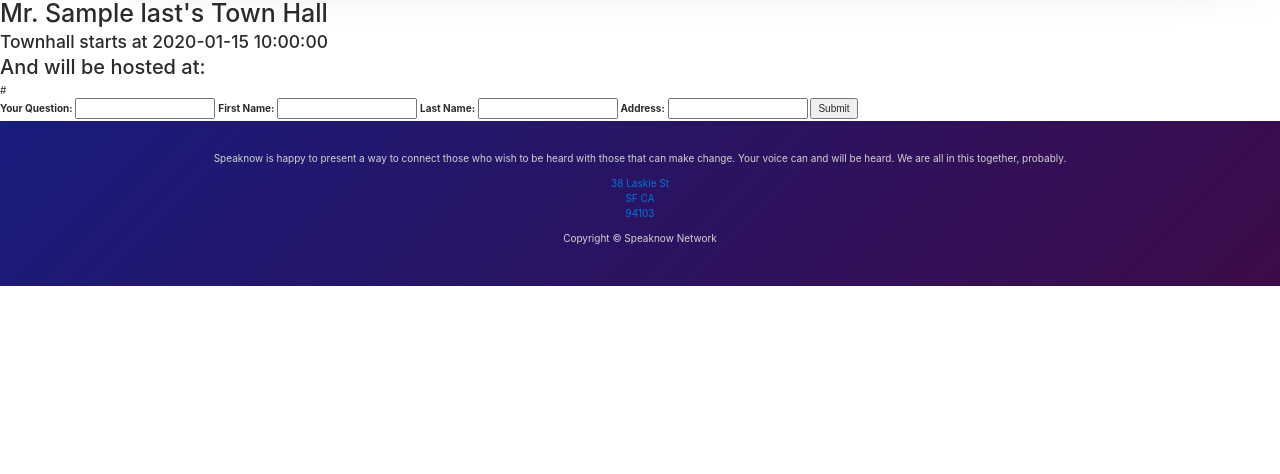
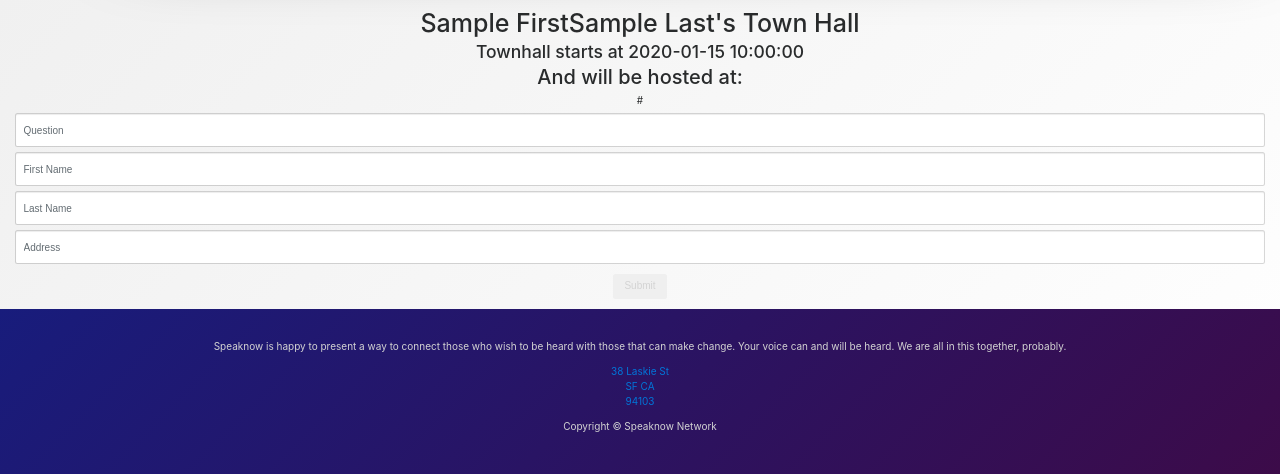
Before and after one commit to andrewmundy/townhall, a Python web app: template templates/show.html in a window 1280 px wide. Shown: the part 358-832 px from the top of the page. Before the commit the page ends 644 px from the top, so only its background shows below. Run offline with Jinja, Linux system fonts and the light colour scheme; the template is opened without the code that fills it: most values are stand-ins (such as "Sample title", 1, 10 or a date in 2020); some libraries are stand-ins or nearby versions.

Commit message:
final styling

```diff
--- a/static/css.css
+++ b/static/css.css
@@ -1,4 +1,5 @@
 body {
+    background: linear-gradient(135deg, rgba(237,237,237,1) 0%,rgba(255,255,255,1) 100%);
 }
 .empty{
     margin:1rem;
@@ -12,6 +13,9 @@ body {
 }
 .lead{
     color:lightgray;
+}
+h1{
+    text-transform: capitalize;
 }
 #parallelogram {
     transform: skew(20deg);
@@ -34,16 +38,17 @@ footer{
     -o-background-size: cover;
 }
 
-button, .btn{
+button.btn{
     color:rgba(255,255,255,0.2);
     margin-bottom: 2rem;
     background-color: rgba(0,0,0,0.6);
     border:0;
     padding: 3rem;
-    font-size: 5rem;
+    font-size: 3rem;
     text-shadow: 0 1px 0 rgb(204,204,204) , 0 2px 0 rgba(160,160,160,1) , 0 3px 0 rgba(127,127,127,1) , 0 4px 0 rgba(96,96,96,1) , 0 5px 0 rgba(91,91,91,1) , 0 6px 1px rgba(0,0,0,0.0980392) , 0 0 5px rgba(0,0,0,0.0980392) , 0 1px 3px rgba(0,0,0,0.298039) , 0 3px 5px rgba(0,0,0,0.2) , 0 5px 10px rgba(0,0,0,0.247059) , 0 10px 10px rgba(0,0,0,0.2) , 0 20px 20px rgba(0,0,0,0.14902) ;
 }
-button:hover{
+button, .btn:hover{
+color:white;
 background: linear-gradient(135deg, #451d93 0%,#181da3 100%);
 }
 .headline {
@@ -69,6 +74,7 @@ background: linear-gradient(135deg, #451d93 0%,#181da3 100%);
     overflow: hidden;
 }
 
+
 .featurette-image.pull-left {
     margin-right: 40px;
 }
@@ -79,6 +85,9 @@ background: linear-gradient(135deg, #451d93 0%,#181da3 100%);
 
 .featurette-heading {
     font-size: 50px;
+}
+.white{
+    color:lightgrey;
 }
 
 footer {
--- a/templates/show.html
+++ b/templates/show.html
@@ -1,23 +1,30 @@
 {% extends 'base.html' %}
 {% block content %}
 </header>
-<h1>Mr. {{last}}'s Town Hall</h1>
+<div class="text-center">
+<p></p>
+<h1>{{first}}{{last}}'s Town Hall</h1>
 <h3>Townhall starts at {{date}}</h3>
 <h2>And will be hosted at: </h2>{{link}}
-<form action="{{url_for('townhall', lastname=last)}}" method="POST">
-	<label for="Your Question:">Your Question:</label>
-	<input type="text" name="question">
+<div class="container-fluid">
+<form  class="form-group white" action="{{url_for('townhall', lastname=last)}}" method="POST">
+	<label  class="form-text text-muted" for="Your Question:"></label>
+	<input class="form-control" placeholder="Question" type="text" name="question">
 
-	<label for="First Name:">First Name:</label>
-	<input type="text" name="first">
-	<label for="Last Name:">Last Name:</label>
-	<input type="text" name="last">
-	<label for="Address:">Address:</label>
-	<input type="text" name="address">
+	<label  class="form-text text-muted"for=" First Name:"></label>
+	<input class="form-control" placeholder="First Name" type="text" name="first">
 
-	<input type="submit" value="Submit">
+	<label class="form-text text-muted" for="Last Name:"></label>
+	<input class="form-control" placeholder="Last Name" type="text" name="last">
+
+	<label class="form-text text-muted" for="Address:"></label>
+	<input class="form-control" placeholder="Address" type="text" name="address">
+	<p></p>
+	<input type="submit"  class="btn" value="Submit">
 </form>
+</div>
 {% if submitted %}
 <h2>Thank's for your submission!</h2>
+</div>
 {% endif %}
 {% endblock %}
```
Also changed, not shown: templates/index.html (+6 -6 lines), templates/links.html (+8 -0 lines), templates/rep.html (+15 -9 lines).
